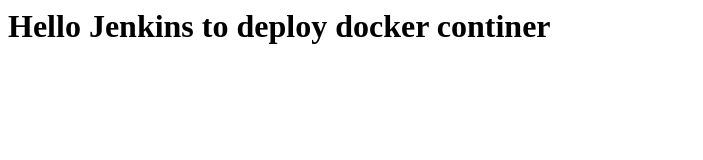
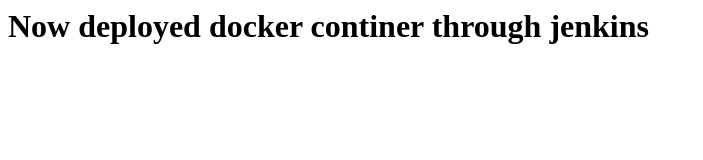
Before and after one commit to akashjavale/JavaRepo, a plain HTML site: page index.html in a window 1280 px wide. Shown: the whole page, without its empty margins (0-703 px from the left). Drawn offline with Linux system fonts and the light colour scheme.

Commit message:
index changed

```diff
--- a/index.html
+++ b/index.html
@@ -2,6 +2,6 @@
 <html>
 <title>Sample jenkins test docker</title>
 <body>
-<h1>Hello Jenkins to deploy docker continer</h1>
+<h1>Now deployed docker continer through jenkins</h1>
 </body>
 </html>
```
